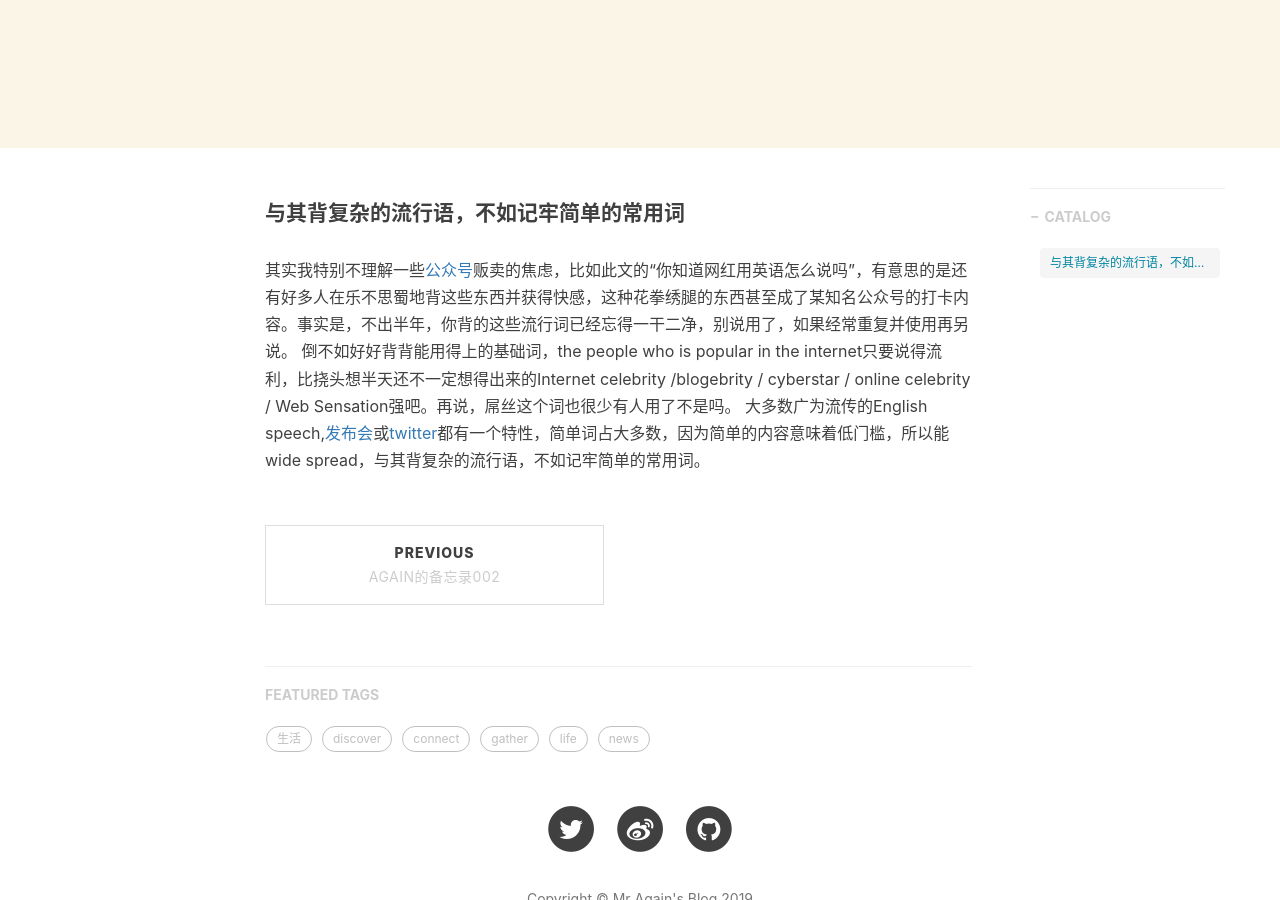
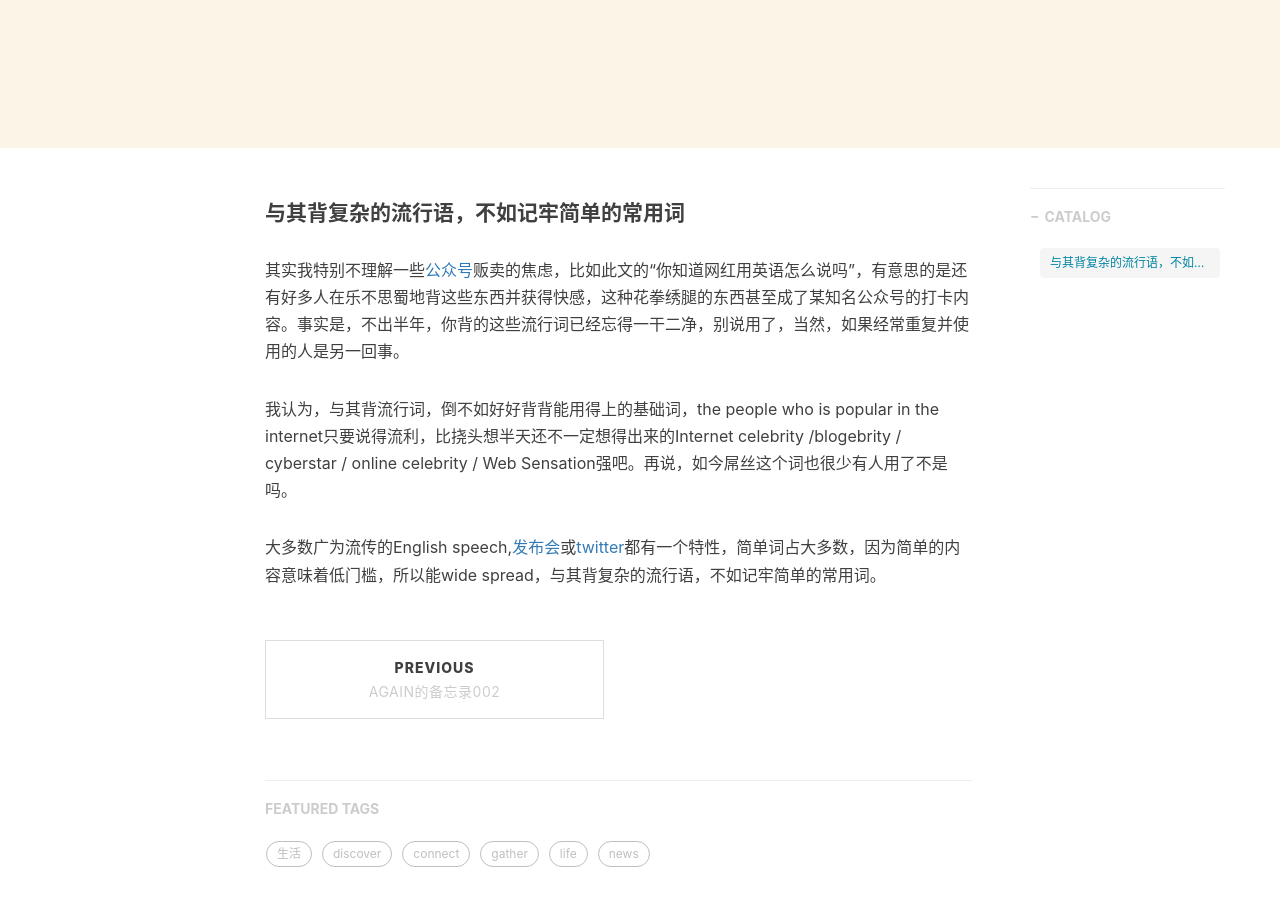
Before and after one commit to vander1997/vander1997.github.io, a Jekyll site: the page built from _posts/2019-04-03-碎碎念0001.md, in a window 1280 px wide and 900 px high, scrolled down 375 px. Built offline with Jekyll 4.4.1, drawn with Linux system fonts in a browser that asks for light colours; nearby versions of some CDN libraries; comment, search, counter and statistics services are not loaded.

Commit message:
Update 2019-04-03-碎碎念0001.md

```diff
--- a/_posts/2019-04-03-碎碎念0001.md
+++ b/_posts/2019-04-03-碎碎念0001.md
@@ -13,6 +13,8 @@ tags:
 
 #### 与其背复杂的流行语，不如记牢简单的常用词
 
-其实我特别不理解一些[公众号](https://mp.weixin.qq.com/s/H6miqtvim9h-MLsux1w48g)贩卖的焦虑，比如此文的“你知道网红用英语怎么说吗”，有意思的是还有好多人在乐不思蜀地背这些东西并获得快感，这种花拳绣腿的东西甚至成了某知名公众号的打卡内容。事实是，不出半年，你背的这些流行词已经忘得一干二净，别说用了，如果经常重复并使用再另说。
-倒不如好好背背能用得上的基础词，the people who is popular in the internet只要说得流利，比挠头想半天还不一定想得出来的Internet celebrity /blogebrity / cyberstar / online celebrity / Web Sensation强吧。再说，屌丝这个词也很少有人用了不是吗。
+其实我特别不理解一些[公众号](https://mp.weixin.qq.com/s/H6miqtvim9h-MLsux1w48g)贩卖的焦虑，比如此文的“你知道网红用英语怎么说吗”，有意思的是还有好多人在乐不思蜀地背这些东西并获得快感，这种花拳绣腿的东西甚至成了某知名公众号的打卡内容。事实是，不出半年，你背的这些流行词已经忘得一干二净，别说用了，当然，如果经常重复并使用的人是另一回事。
+
+我认为，与其背流行词，倒不如好好背背能用得上的基础词，the people who is popular in the internet只要说得流利，比挠头想半天还不一定想得出来的Internet celebrity /blogebrity / cyberstar / online celebrity / Web Sensation强吧。再说，如今屌丝这个词也很少有人用了不是吗。
+
 大多数广为流传的English speech,[发布会](https://www.bilibili.com/video/av33517755/)或[twitter](https://twitter.com/realdonaldtrump/status/1113164899251830786?s=21)都有一个特性，简单词占大多数，因为简单的内容意味着低门槛，所以能wide spread，与其背复杂的流行语，不如记牢简单的常用词。
```
